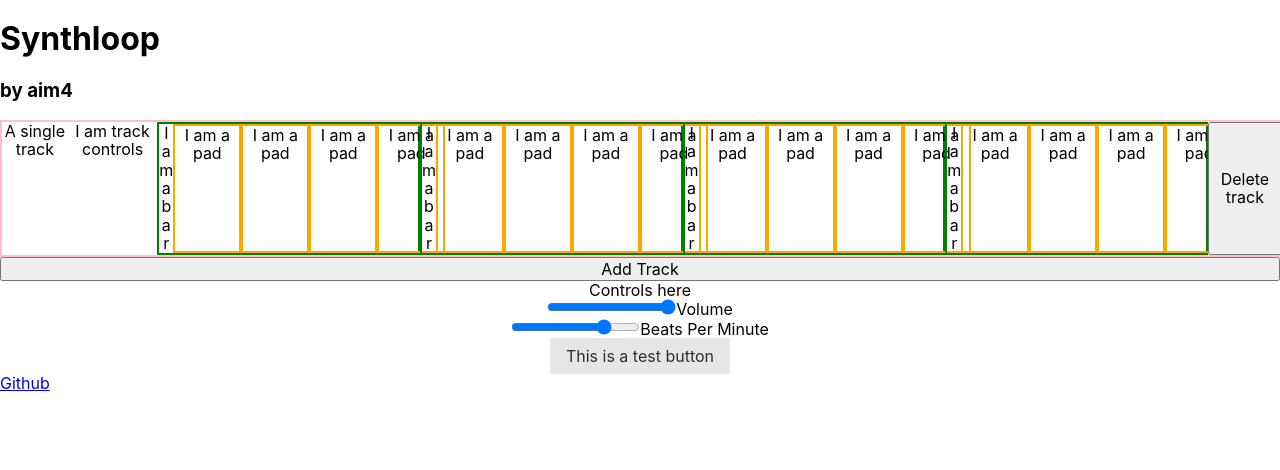
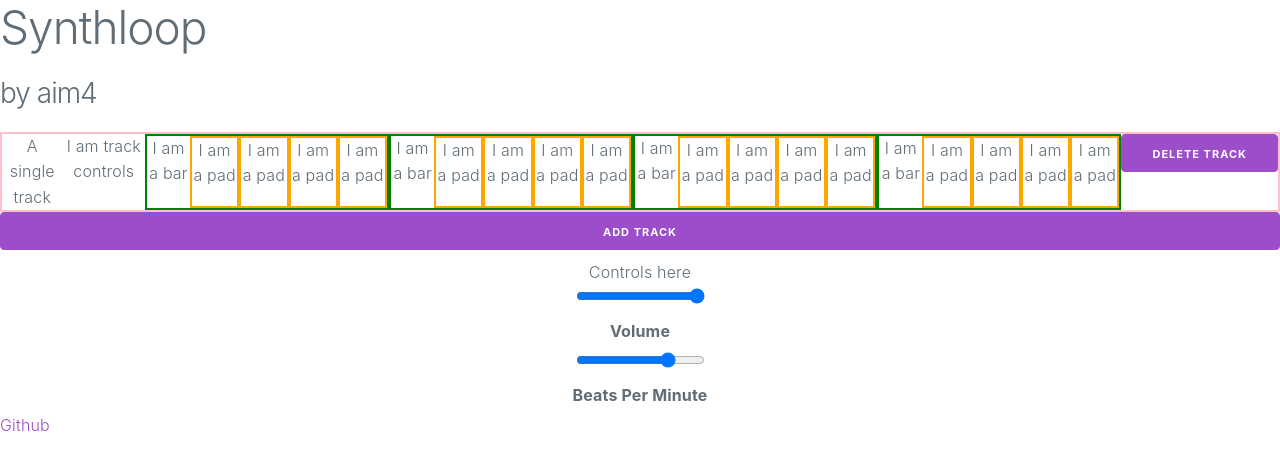
Before and after one commit to aim4/synthloop, a React (Create React App) app: page / in a window 1280 px wide. Shown: the top 470 px of the page. Built offline with nearby package versions, Linux system fonts and the light colour scheme.

Commit message:
Add Milligram for css framework and remove Pure css

```diff
--- a/package.json
+++ b/package.json
@@ -6,6 +6,7 @@
     "@testing-library/jest-dom": "^4.2.4",
     "@testing-library/react": "^9.5.0",
     "@testing-library/user-event": "^7.2.1",
+    "milligram": "^1.4.1",
     "react": "^16.13.1",
     "react-dom": "^16.13.1",
     "react-scripts": "^3.4.3"
--- a/public/index.html
+++ b/public/index.html
@@ -12,7 +12,17 @@
     <meta name="author" content="aim4" />
     <link rel="apple-touch-icon" href="%PUBLIC_URL%/logo192.png" />
     <link rel="manifest" href="%PUBLIC_URL%/manifest.json" />
-    <link rel="stylesheet" href="https://unpkg.com/purecss@2.0.3/build/pure-min.css" integrity="sha384-cg6SkqEOCV1NbJoCu11+bm0NvBRc8IYLRGXkmNrqUBfTjmMYwNKPWBTIKyw9mHNJ" crossorigin="anonymous">
+    <!-- <link rel="stylesheet" href="https://unpkg.com/purecss@2.0.3/build/pure-min.css" integrity="sha384-cg6SkqEOCV1NbJoCu11+bm0NvBRc8IYLRGXkmNrqUBfTjmMYwNKPWBTIKyw9mHNJ" crossorigin="anonymous"> -->
+    <!-- Imports for Milligram -->
+    <!-- Google Fonts -->
+    <link rel="stylesheet" href="https://fonts.googleapis.com/css?family=Roboto:300,300italic,700,700italic">
+
+    <!-- CSS Reset -->
+    <link rel="stylesheet" href="https://cdnjs.cloudflare.com/ajax/libs/normalize/8.0.1/normalize.css">
+
+    <!-- Milligram CSS -->
+    <link rel="stylesheet" href="https://cdnjs.cloudflare.com/ajax/libs/milligram/1.4.1/milligram.css">
+
     <title>Synthloop</title>
   </head>
   <body>
--- a/src/App.js
+++ b/src/App.js
@@ -8,7 +8,6 @@ function App() {
             <TrackList>
                 TrackList is here
             </TrackList>
-            <button className="pure-button">This is a test button</button>
         </div>
     );
 }
--- a/src/css/MainControls.css
+++ b/src/css/MainControls.css
@@ -0,0 +1,3 @@
+.slide-container {
+    width: 100%;
+}
```
Also changed, not shown: 2 other files (tests, documents, lock files or other folders).
